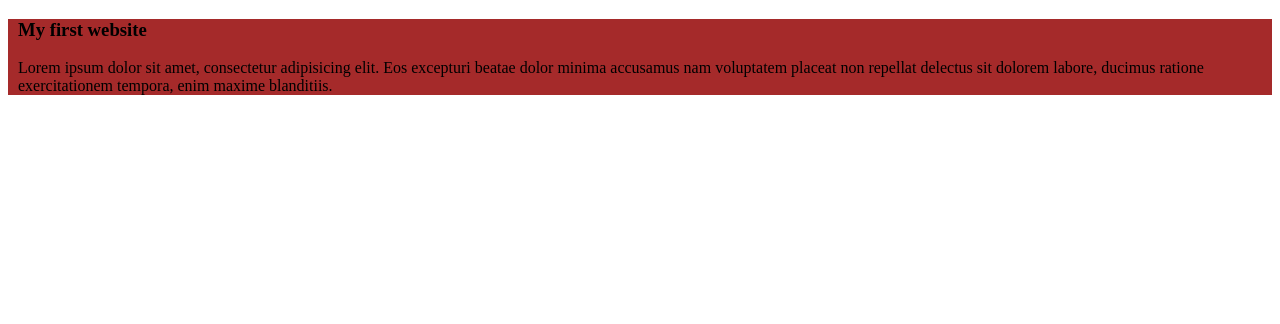
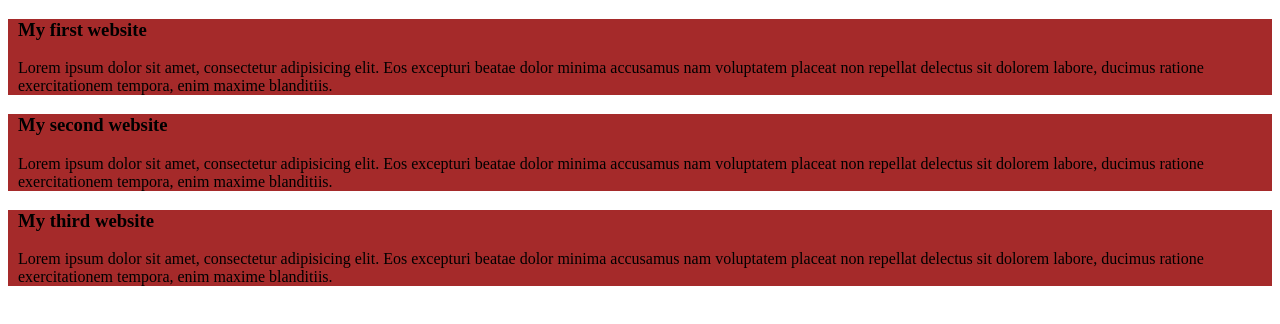
Before and after one commit to abdulkarimm2699/my-simple-website, a plain HTML site: page index.html in a window 1280 px wide. Drawn offline with Linux system fonts and the light colour scheme.

Commit message:
added second blog

```diff
--- a/index.html
+++ b/index.html
@@ -13,5 +13,17 @@
         </h3>
         <p>Lorem ipsum dolor sit amet, consectetur adipisicing elit. Eos excepturi beatae dolor minima accusamus nam voluptatem placeat non repellat delectus sit dolorem labore, ducimus ratione exercitationem tempora, enim maxime blanditiis.</p>
     </div>
+    <div>
+        <h3>
+            My second website
+        </h3>
+        <p>Lorem ipsum dolor sit amet, consectetur adipisicing elit. Eos excepturi beatae dolor minima accusamus nam voluptatem placeat non repellat delectus sit dolorem labore, ducimus ratione exercitationem tempora, enim maxime blanditiis.</p>
+    </div>
+    <div>
+        <h3>
+            My third website
+        </h3>
+        <p>Lorem ipsum dolor sit amet, consectetur adipisicing elit. Eos excepturi beatae dolor minima accusamus nam voluptatem placeat non repellat delectus sit dolorem labore, ducimus ratione exercitationem tempora, enim maxime blanditiis.</p>
+    </div>
 </body>
 </html>
--- a/style/blog.css
+++ b/style/blog.css
@@ -1,4 +1,5 @@
 div{
     background-color: brown;
     padding-left: 10px;
+    margin-bottom: 10px;
 }
```
